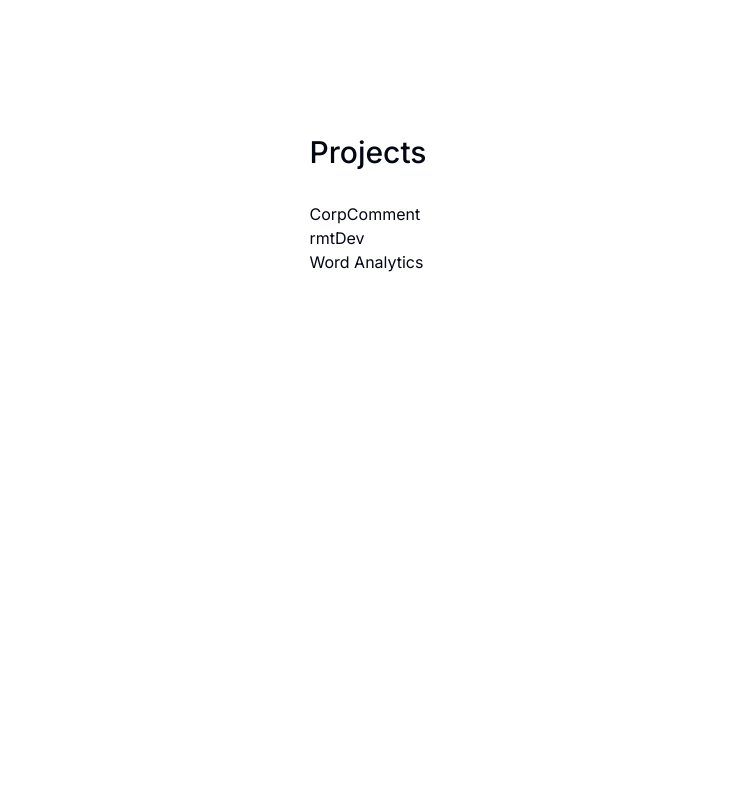
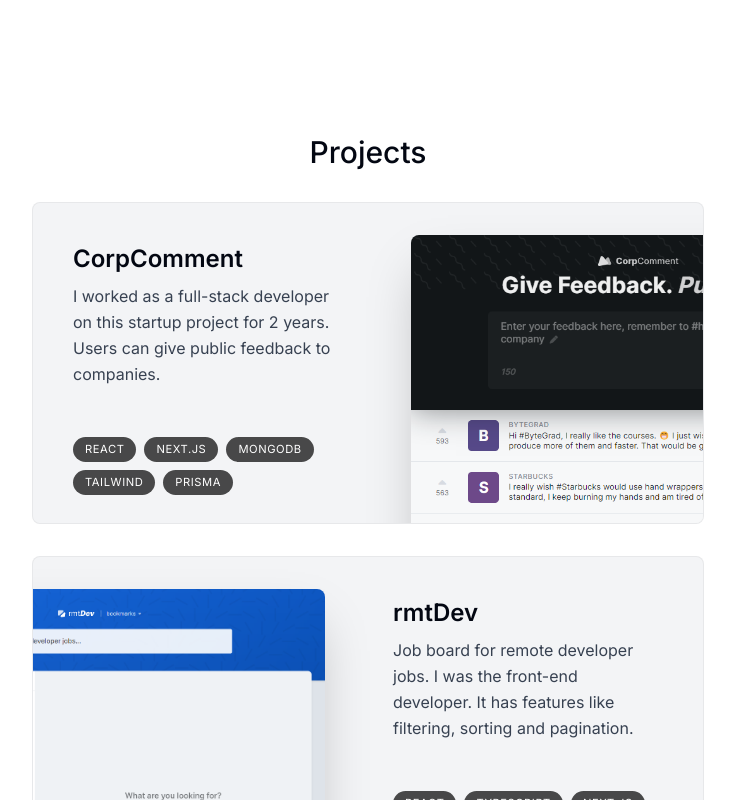
Before and after one commit to temkode/next-portfolio, a Next.js app: page / in a window 1280 px wide. Shown: the part 1200-2000 px from the top of the page, without its empty margins (272-1007 px from the left). Before the commit the page ends 1490 px from the top, so only its background shows below. Built offline with nearby package versions, Linux system fonts and the light colour scheme.

Commit message:
Projects section added

```diff
--- /dev/null
+++ b/components/project.tsx
@@ -0,0 +1,51 @@
+"use client";
+import { projectsData } from "@/lib/data";
+import { motion, useScroll, useTransform } from "framer-motion";
+import React, { useRef } from "react";
+import Image from "next/image";
+
+type ProjectProps = (typeof projectsData)[number];
+
+export default function Project({
+  title,
+  description,
+  tags,
+  imageUrl,
+}: ProjectProps) {
+  const ref = useRef<HTMLElement>(null);
+  const { scrollYProgress } = useScroll({
+    target: ref,
+    offset: ["0 1", "1.33 1"],
+  });
+  const scaleProgress = useTransform(scrollYProgress, [0, 1], [0.8, 1]);
+  const opacityProgress = useTransform(scrollYProgress, [0, 1], [0.6, 1]);
+  return (
+    <motion.article
+      ref={ref}
+      style={{ scale: scaleProgress, opacity: scrollYProgress }}
+      className="group bg-gray-100 max-w-[42rem] border border-black/5 overflow-hidden rounded-lg sm:pr-8 relative mb-3 sm:mb-8 last:mb-0 sm:even:pl-8"
+    >
+      <div className="pt-4 pb-7 px-5 sm:pl-10 sm:pr-2 sm:pt-10 sm:max-w-[50%] sm:h-[20rem] flex flex-col h-full sm:group-even:ml-[18rem]">
+        <h3 className="text-2xl font-semibold">{title}</h3>
+        <p className="mt-2 leading-relaxed text-gray-700">{description}</p>
+        <ul className="flex flex-wrap mt-4 gap-2 sm:mt-auto">
+          {tags.map((tag, index) => (
+            <li
+              key={index}
+              className="bg-black/[0.7] px-3 py-1 text-[0.7rem] uppercase tracking-wider text-white rounded-full"
+            >
+              {tag}
+            </li>
+          ))}
+        </ul>
+      </div>
+
+      <Image
+        src={imageUrl}
+        alt={`Screenshot of ${title}`}
+        quality={95}
+        className="absolute top-8 -right-40 w-[28.25rem] rounded-t-lg shadow-2xl group-hover:-translate-x-3 group-hover:translate-y-3 group-hover:-rotate-3 group-even:group-hover:translate-x-3 group-even:group-hover:translate-y-3 group-even:group-hover:rotate-3 group-hover:scale-105 transition group-even:right-[initial] group-even:-left-40 hidden sm:block"
+      />
+    </motion.article>
+  );
+}
--- a/components/projects.tsx
+++ b/components/projects.tsx
@@ -1,6 +1,7 @@
 import React from "react";
 import SectionHeading from "./section-heading";
 import { projectsData } from "@/lib/data";
+import Project from "./project";
 
 export default function Projects() {
   return (
@@ -16,9 +17,3 @@
     </section>
   );
 }
-
-type ProjectProps = (typeof projectsData)[number];
-
-function Project({ title, description, tags, imageUrl }: ProjectProps) {
-  return <div>{title}</div>;
-}
--- a/components/section-heading.tsx
+++ b/components/section-heading.tsx
@@ -5,5 +5,9 @@
 };
 
 export default function SectionHeading({ children }: SectionHeadingProps) {
-  return <h2 className="text-3xl font-medium capitalize mb-8">{children}</h2>;
+  return (
+    <h2 className="text-3xl font-medium capitalize mb-8 text-center">
+      {children}
+    </h2>
+  );
 }
```
